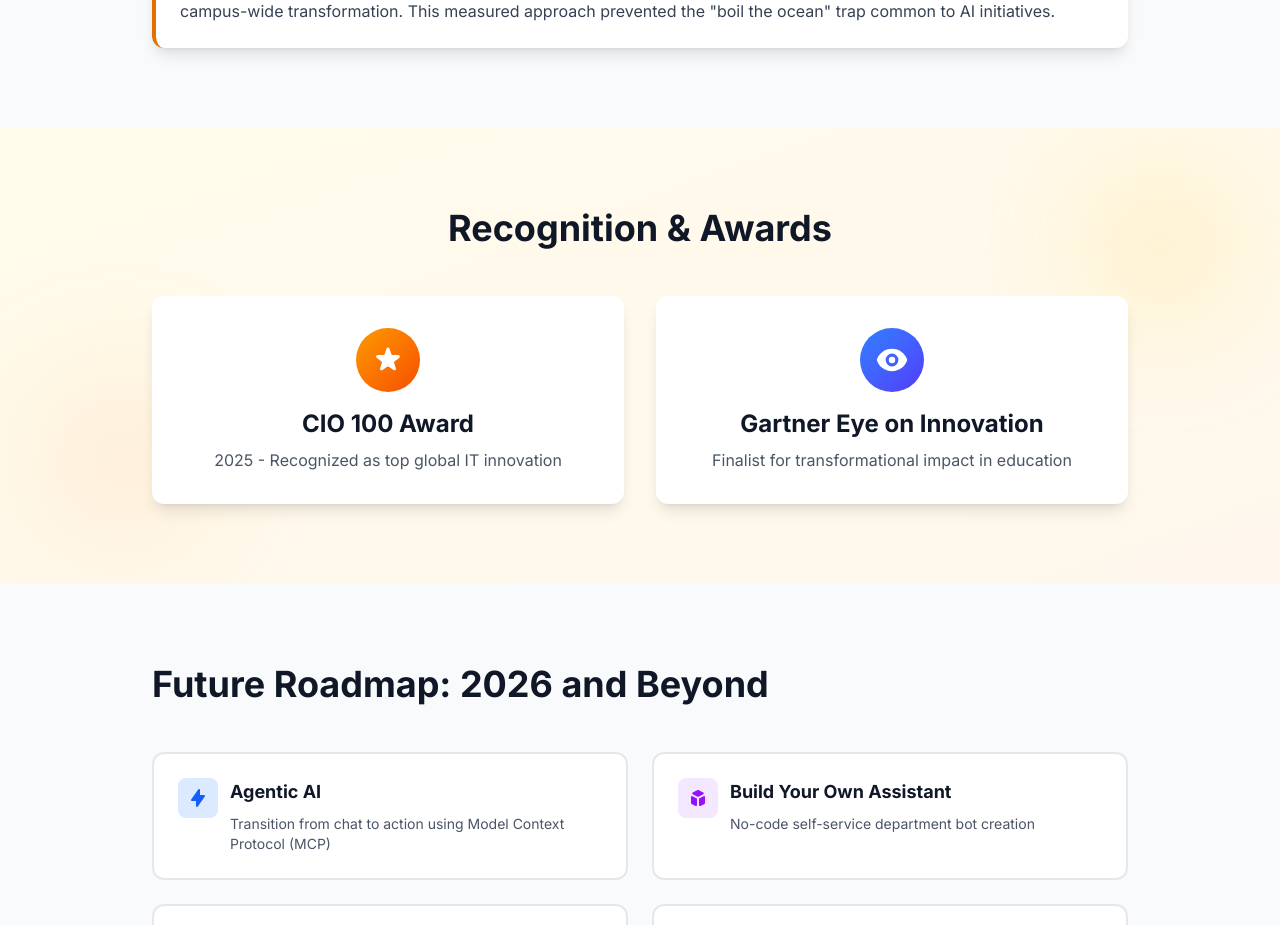
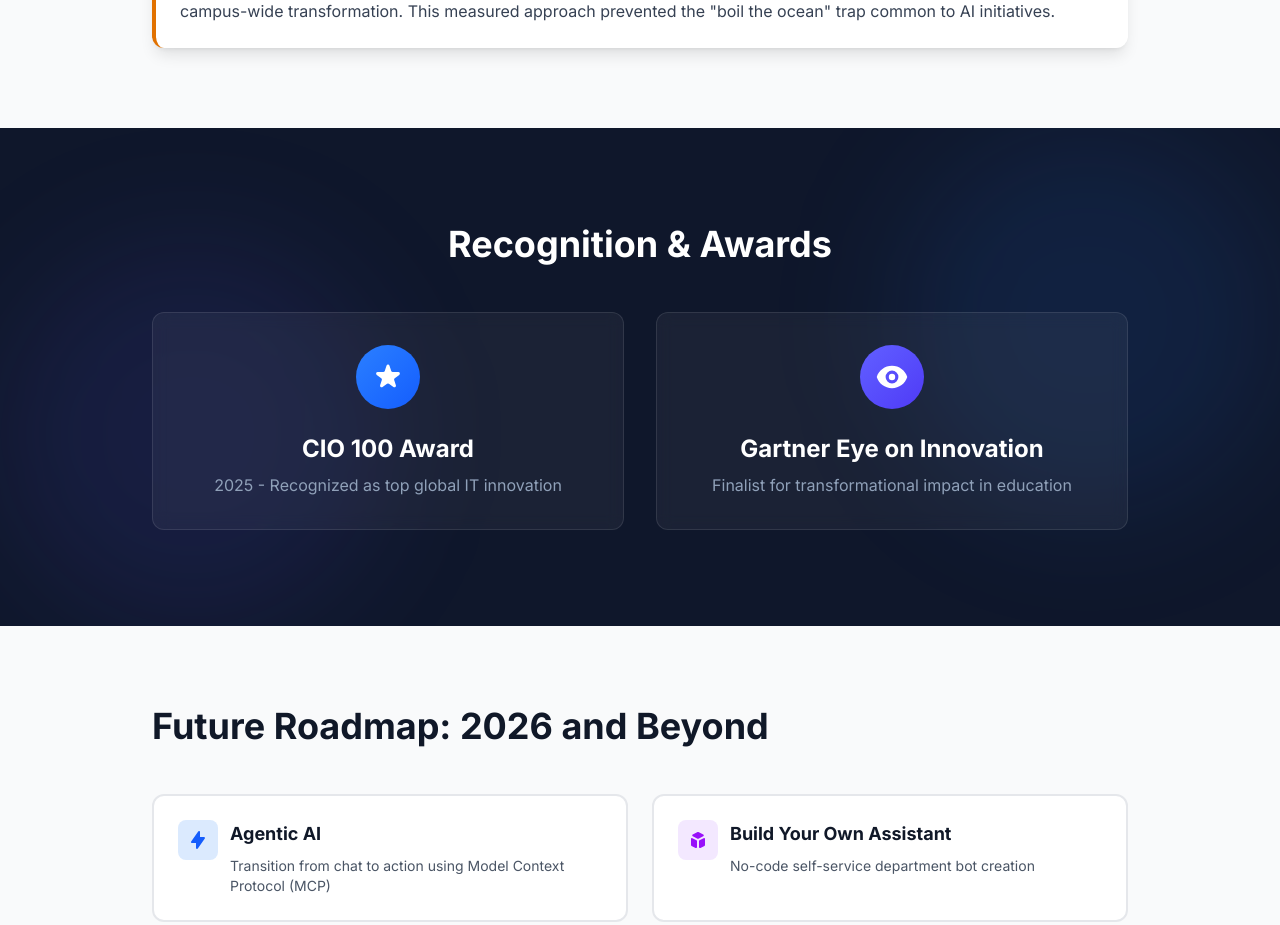
Before and after one commit to bpollak/brettpollak-website, a Next.js app: page /tritongpt in a window 1280 px wide. Shown: the part 8340-9265 px from the top of the page. Built offline with nearby package versions, Linux system fonts and the light colour scheme.

Commit message:
Update Recognition & Awards section to a premium Dark Slate theme

```diff
--- a/app/tritongpt/page.tsx
+++ b/app/tritongpt/page.tsx
@@ -609,35 +609,66 @@
                 </div>
               </section>
 
-              {/* Recognition & Awards */}      <section className="relative bg-gradient-to-br from-amber-50 to-orange-50 py-20 overflow-hidden">
-        <div className="absolute top-10 right-10 w-40 h-40 bg-amber-300 rounded-full blur-3xl opacity-20 animate-float"></div>
-        <div className="absolute bottom-10 left-10 w-40 h-40 bg-orange-300 rounded-full blur-3xl opacity-20 animate-float" style={{ animationDelay: '2s' }}></div>
+                    {/* Recognition & Awards */}
+
+                    <section className="relative bg-slate-900 py-24 overflow-hidden">
+
+                      <div className="absolute top-0 right-0 w-96 h-96 bg-blue-500/10 rounded-full blur-3xl"></div>
+
+                      <div className="absolute bottom-0 left-0 w-96 h-96 bg-indigo-500/10 rounded-full blur-3xl"></div>
+
+
 
                       <div className="max-w-5xl mx-auto px-6 relative z-10">
-          <h2 className="text-4xl font-bold text-gray-900 mb-12 text-center">Recognition & Awards</h2>
+
+                        <h2 className="text-4xl font-bold text-white mb-12 text-center">Recognition & Awards</h2>
+
                         <div className="grid md:grid-cols-2 gap-8">
-            <div className="card-3d bg-white rounded-xl p-8 shadow-lg hover:shadow-2xl text-center group transition-all duration-300">
-              <div className="w-16 h-16 bg-gradient-to-br from-amber-500 to-orange-600 rounded-full flex items-center justify-center mx-auto mb-4 group-hover:scale-125 group-hover:rotate-12 transition-all duration-500">
+
+                          <div className="card-3d bg-white/5 backdrop-blur-sm rounded-xl p-8 border border-white/10 hover:border-blue-500/50 hover:bg-white/10 transition-all duration-300 group">
+
+                            <div className="w-16 h-16 bg-gradient-to-br from-blue-500 to-blue-600 rounded-full flex items-center justify-center mx-auto mb-6 group-hover:scale-110 transition-transform">
+
                               <svg className="w-8 h-8 text-white" fill="currentColor" viewBox="0 0 20 20">
+
                                 <path d="M9.049 2.927c.3-.921 1.603-.921 1.902 0l1.07 3.292a1 1 0 00.95.69h3.462c.969 0 1.371 1.24.588 1.81l-2.8 2.034a1 1 0 00-.364 1.118l1.07 3.292c.3.921-.755 1.688-1.54 1.118l-2.8-2.034a1 1 0 00-1.175 0l-2.8 2.034c-.784.57-1.838-.197-1.539-1.118l1.07-3.292a1 1 0 00-.364-1.118L2.98 8.72c-.783-.57-.38-1.81.588-1.81h3.461a1 1 0 00.951-.69l1.07-3.292z" />
+
                               </svg>
-              </div>
-              <h3 className="text-2xl font-bold text-gray-900 mb-2 group-hover:text-amber-600 transition-colors">CIO 100 Award</h3>
-              <p className="text-gray-600">2025 - Recognized as top global IT innovation</p>
+
                             </div>
 
-            <div className="card-3d bg-white rounded-xl p-8 shadow-lg hover:shadow-2xl text-center group transition-all duration-300">
-              <div className="w-16 h-16 bg-gradient-to-br from-blue-500 to-indigo-600 rounded-full flex items-center justify-center mx-auto mb-4 group-hover:scale-125 group-hover:rotate-12 transition-all duration-500">
+                            <h3 className="text-2xl font-bold text-white mb-2 text-center">CIO 100 Award</h3>
+
+                            <p className="text-slate-400 text-center">2025 - Recognized as top global IT innovation</p>
+
+                          </div>
+
+
+
+                          <div className="card-3d bg-white/5 backdrop-blur-sm rounded-xl p-8 border border-white/10 hover:border-indigo-500/50 hover:bg-white/10 transition-all duration-300 group">
+
+                            <div className="w-16 h-16 bg-gradient-to-br from-indigo-500 to-indigo-600 rounded-full flex items-center justify-center mx-auto mb-6 group-hover:scale-110 transition-transform">
+
                               <svg className="w-8 h-8 text-white" fill="currentColor" viewBox="0 0 20 20">
+
                                 <path d="M10 12a2 2 0 100-4 2 2 0 000 4z" />
+
                                 <path fillRule="evenodd" d="M.458 10C1.732 5.943 5.522 3 10 3s8.268 2.943 9.542 7c-1.274 4.057-5.064 7-9.542 7S1.732 14.057.458 10zM14 10a4 4 0 11-8 0 4 4 0 018 0z" clipRule="evenodd" />
+
                               </svg>
+
                             </div>
-              <h3 className="text-2xl font-bold text-gray-900 mb-2 group-hover:text-blue-600 transition-colors">Gartner Eye on Innovation</h3>
-              <p className="text-gray-600">Finalist for transformational impact in education</p>
+
+                            <h3 className="text-2xl font-bold text-white mb-2 text-center">Gartner Eye on Innovation</h3>
+
+                            <p className="text-slate-400 text-center">Finalist for transformational impact in education</p>
+
                           </div>
+
                         </div>
+
                       </div>
+
                     </section>
 
       {/* Future Roadmap */}
```
Lines whose indentation alone changed are shown as unchanged.
